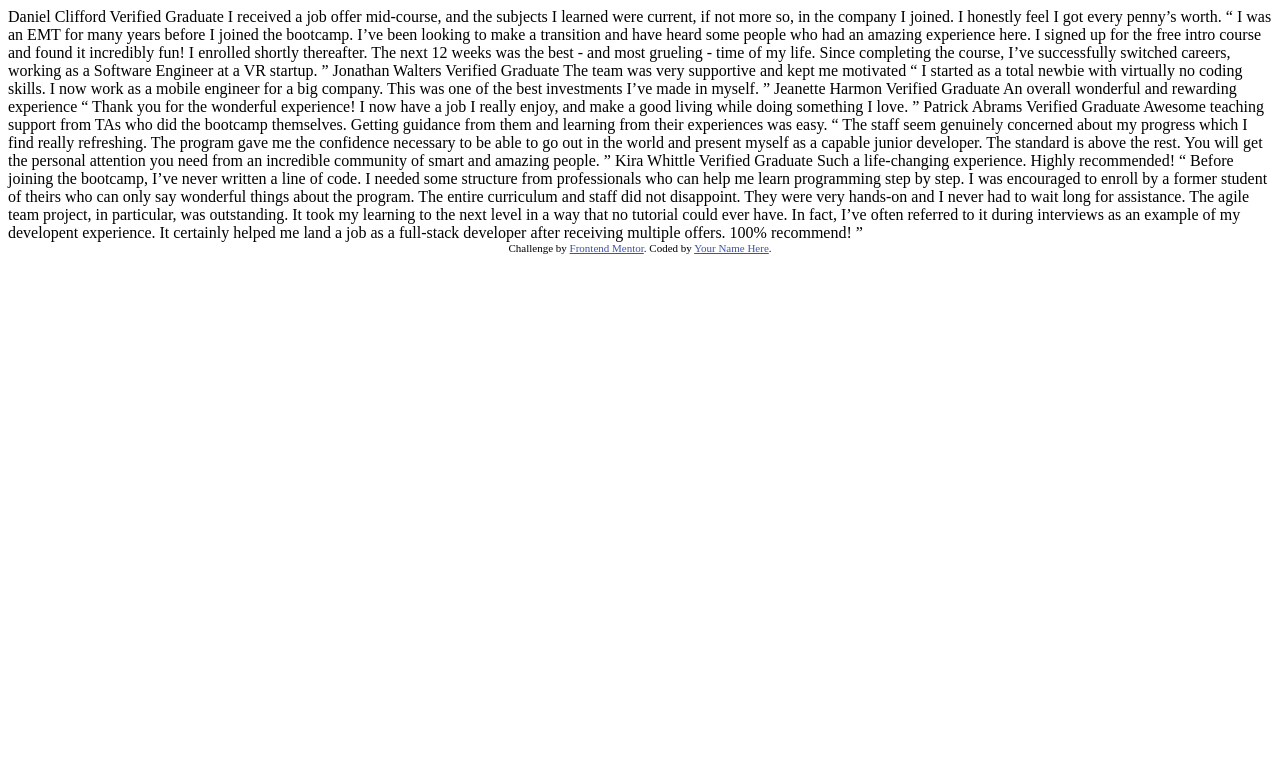
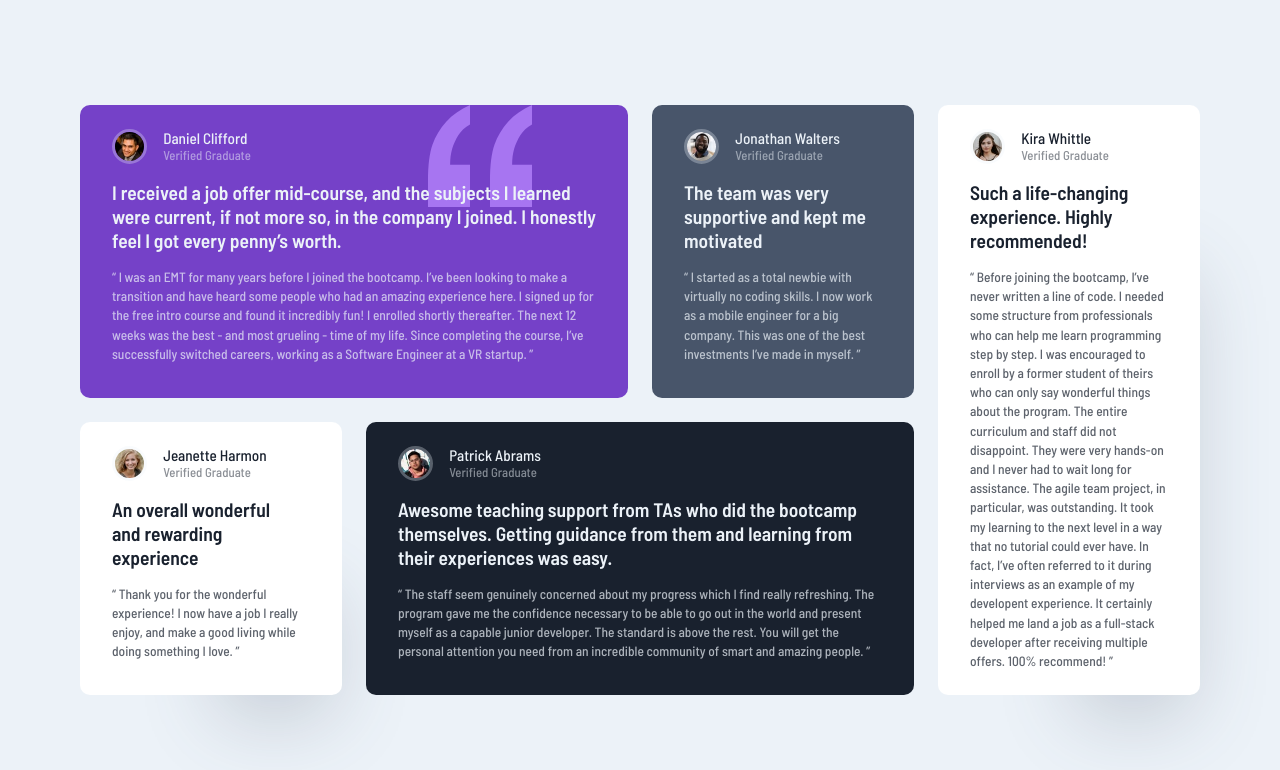
Before and after one commit to Deepali25-K/testimonials-grid-section, a plain HTML site: page index.html in a window 1280 px wide. Drawn offline with Linux system fonts and the light colour scheme.

Commit message:
coded the component

```diff
--- a/index.html
+++ b/index.html
@@ -2,75 +2,86 @@
 <html lang="en">
 <head>
   <meta charset="UTF-8">
-  <meta name="viewport" content="width=device-width, initial-scale=1.0"> <!-- displays site properly based on user's device -->
+  <meta name="viewport" content="width=device-width, initial-scale=1.0">
 
+  <link rel="stylesheet" href="styles.css">
   <link rel="icon" type="image/png" sizes="32x32" href="./images/favicon-32x32.png">
 
   <title>Frontend Mentor | [Challenge Name Here]</title>
 
-  <!-- Feel free to remove these styles or customise in your own stylesheet 👍 -->
-  <style>
-    .attribution { font-size: 11px; text-align: center; }
-    .attribution a { color: hsl(228, 45%, 44%); }
-  </style>
 </head>
 <body>
-  Daniel Clifford
-  Verified Graduate
+  <main>
 
-  I received a job offer mid-course, and the subjects I learned were current, if not more so,
-  in the company I joined. I honestly feel I got every penny’s worth.
+    <h1 class="hide-me">Testimonials Grid Section</h1>
 
-  “ I was an EMT for many years before I joined the bootcamp. I’ve been looking to make a
-  transition and have heard some people who had an amazing experience here. I signed up
-  for the free intro course and found it incredibly fun! I enrolled shortly thereafter.
-  The next 12 weeks was the best - and most grueling - time of my life. Since completing
-  the course, I’ve successfully switched careers, working as a Software Engineer at a VR startup. ”
+    <article>
+      <div class="quotation-marks"></div>
+      <div class="avatar">
+        <img src="https://raw.githubusercontent.com/Deepali25-K/testimonials-grid-section/main/images/image-daniel.jpg" alt="image-daniel">
+        <div class="info">
+          <h2>Daniel Clifford</h2>
+          <p>Verified Graduate</p>
+        </div>
+       </div>
+      <p class="bold-review">I received a job offer mid-course, and the subjects I learned were current, if not more so, in the company I joined. I honestly feel I got every penny’s worth.</p>
+      <p class="light-review">“ I was an EMT for many years before I joined the bootcamp. I’ve been looking to make a
+    transition and have heard some people who had an amazing experience here. I signed up
+    for the free intro course and found it incredibly fun! I enrolled shortly thereafter.
+    The next 12 weeks was the best - and most grueling - time of my life. Since completing
+    the course, I’ve successfully switched careers, working as a Software Engineer at a VR startup. ”</p>
+    </article>
 
-  Jonathan Walters
-  Verified Graduate
+    <article>
+      <div class="avatar">
+        <img src="https://raw.githubusercontent.com/Deepali25-K/testimonials-grid-section/main/images/image-jonathan.jpg" alt="image-jonathan">
+        <div class="info">
+          <h2>Jonathan Walters</h2>
+          <p>Verified Graduate</p>
+        </div>
+       </div>
+      <p class="bold-review">The team was very supportive and kept me motivated</p>
+      <p class="light-review">“ I started as a total newbie with virtually no coding skills. I now work as a mobile engineer for a big company. This was one of the best investments I’ve made in myself. ”</p>
+    </article>
 
-  The team was very supportive and kept me motivated
+    <article>
+      <div class="avatar">
+        <img src="https://raw.githubusercontent.com/Deepali25-K/testimonials-grid-section/main/images/image-jeanette.jpg" alt="image-jeanette">
+        <div class="info">
+          <h2>Jeanette Harmon</h2>
+          <p>Verified Graduate</p>
+        </div>
+       </div>
+      <p class="bold-review">An overall wonderful and rewarding experience</p>
+      <p class="light-review">“ Thank you for the wonderful experience! I now have a job I really enjoy, and make a good living while doing something I love. ”</p>
+    </article>
 
-  “ I started as a total newbie with virtually no coding skills. I now work as a mobile engineer
-  for a big company. This was one of the best investments I’ve made in myself. ”
+    <article>
+      <div class="avatar">
+        <img src="https://raw.githubusercontent.com/Deepali25-K/testimonials-grid-section/main/images/image-patrick.jpg" alt="image-patrick">
+        <div class="info">
+          <h2>Patrick Abrams</h2>
+          <p>Verified Graduate</p>
+        </div>
+       </div>
+      <p class="bold-review">Awesome teaching support from TAs who did the bootcamp themselves. Getting guidance from them and learning from their experiences was easy.</p>
+      <p class="light-review">“ The staff seem genuinely concerned about my progress which I find really refreshing. The program gave me the confidence necessary to be able to go out in the world and present myself as a capable
+    junior developer. The standard is above the rest. You will get the personal attention you need from
+    an incredible community of smart and amazing people. ”</p>
+    </article>
 
-  Jeanette Harmon
-  Verified Graduate
+    <article>
+      <div class="avatar">
+        <img src="https://raw.githubusercontent.com/Deepali25-K/testimonials-grid-section/main/images/image-kira.jpg" alt="image-kira">
+        <div class="info">
+          <h2>Kira Whittle</h2>
+          <p>Verified Graduate</p>
+        </div>
+       </div>
+      <p class="bold-review">Such a life-changing experience. Highly recommended!</p>
+      <p class="light-review">“ Before joining the bootcamp, I’ve never written a line of code. I needed some structure from professionals who can help me learn programming step by step. I was encouraged to enroll by a former student of theirs who can only say wonderful things about the program. The entire curriculum and staff did not disappoint. They were very hands-on and I never had to wait long for assistance. The agile team project, in particular, was outstanding. It took my learning to the next level in a way that no tutorial could ever have. In fact, I’ve often referred to it during interviews as an example of my developent experience. It certainly helped me land a job as a full-stack developer after receiving multiple offers. 100% recommend! ”</p>
+    </article>
 
-  An overall wonderful and rewarding experience
-
-  “ Thank you for the wonderful experience! I now have a job I really enjoy, and make a good living
-  while doing something I love. ”
-
-  Patrick Abrams
-  Verified Graduate
-
-  Awesome teaching support from TAs who did the bootcamp themselves. Getting guidance from them and
-  learning from their experiences was easy.
-
-  “ The staff seem genuinely concerned about my progress which I find really refreshing. The program
-  gave me the confidence necessary to be able to go out in the world and present myself as a capable
-  junior developer. The standard is above the rest. You will get the personal attention you need from
-  an incredible community of smart and amazing people. ”
-
-  Kira Whittle
-  Verified Graduate
-
-  Such a life-changing experience. Highly recommended!
-
-  “ Before joining the bootcamp, I’ve never written a line of code. I needed some structure from
-  professionals who can help me learn programming step by step. I was encouraged to enroll by a former
-  student of theirs who can only say wonderful things about the program. The entire curriculum and staff
-  did not disappoint. They were very hands-on and I never had to wait long for assistance. The agile team
-  project, in particular, was outstanding. It took my learning to the next level in a way that no tutorial
-  could ever have. In fact, I’ve often referred to it during interviews as an example of my developent
-  experience. It certainly helped me land a job as a full-stack developer after receiving multiple offers.
-  100% recommend! ”
-
-  <div class="attribution">
-    Challenge by <a href="https://www.frontendmentor.io?ref=challenge" target="_blank">Frontend Mentor</a>.
-    Coded by <a href="#">Your Name Here</a>.
-  </div>
+  </main>
 </body>
 </html>
--- a/styles.css
+++ b/styles.css
@@ -0,0 +1,219 @@
+@import url('https://fonts.googleapis.com/css2?family=Barlow+Semi+Condensed:wght@500;600&display=swap');
+
+/*! minireset.css v0.0.6 | MIT License | github.com/jgthms/minireset.css */
+
+html,
+body,
+p,
+ol,
+ul,
+li,
+dl,
+dt,
+dd,
+blockquote,
+figure,
+fieldset,
+legend,
+textarea,
+pre,
+iframe,
+hr,
+h1,
+h2,
+h3,
+h4,
+h5,
+h6 {
+  margin: 0;
+  padding: 0;
+}
+
+h1,
+h2,
+h3,
+h4,
+h5,
+h6 {
+  font-size: 100%;
+  font-weight: normal;
+}
+
+ul {
+  list-style: none;
+}
+
+button,
+input,
+select {
+  margin: 0;
+}
+
+html {
+  box-sizing: border-box;
+}
+
+*, *::before, *::after {
+  box-sizing: inherit;
+}
+
+img,
+video {
+  height: auto;
+  max-width: 100%;
+}
+
+iframe {
+  border: 0;
+}
+
+table {
+  border-collapse: collapse;
+  border-spacing: 0;
+}
+
+td,
+th {
+  padding: 0;
+}
+
+/* CUSTOM CSS */
+
+body{
+  min-height: 100vh;
+  font-family: 'Barlow Semi Condensed', sans-serif;
+  color: hsl(210, 46%, 95%);
+  background-color: hsl(210, 46%, 95%);
+  display: flex;
+  align-items: center;
+  justify-content: center;
+}
+
+main{
+  display: grid;
+  grid-template-columns: 1fr;
+  gap: 1rem;
+  margin: 1.2rem;
+}
+
+.hide-me{
+  display: none;
+}
+
+article{
+  padding: 1.5rem 2rem;
+  border-radius: 10px;
+}
+
+.avatar{
+  display: flex;
+  gap: 1rem;
+  align-items: center;
+  margin-bottom: 1rem;
+}
+
+.avatar img{
+  height: 2.2rem;
+  width: 2.2rem;
+  border-radius: 50%;
+  border: 3px solid hsla(210, 46%, 95%, 0.3);
+}
+
+.info p{
+  font-size: 0.8rem;
+  opacity: 50%;
+}
+
+h2{
+  font-size: 0.95rem;
+}
+
+.bold-review{
+  font-size: 1.22rem;
+  font-weight: 600;
+  margin-bottom: 1rem;
+}
+
+.light-review{
+  font-size: 0.84rem;
+  opacity: 70%;
+  line-height: 1.2rem;
+}
+
+.quotation-marks{
+  position: absolute;
+  width: 8rem;
+  height: 8rem;
+  background-image: url("https://raw.githubusercontent.com/Deepali25-K/testimonials-grid-section/main/images/bg-pattern-quotation.svg");
+  background-repeat: no-repeat;
+  top: 0;
+  right: 0;
+  z-index: -1;
+}
+
+main article:nth-child(2){
+  background-color: hsl(263, 55%, 52%);
+  position: relative;
+  z-index: 0;
+}
+
+main article:nth-child(3){
+  background-color: hsl(217, 19%, 35%);
+}
+
+main article:nth-child(4), article:last-child{
+  background-color: hsl(0, 0%, 100%);
+  color: hsl(219, 29%, 14%);
+  box-shadow: 4rem 6rem 5rem -4.7rem rgba(72, 85, 106, 0.247378);
+}
+
+main article:nth-child(5){
+  background-color: hsl(219, 29%, 14%);
+}
+
+/* MEDIA QUERIES */
+
+@media (min-width: 600px) and (max-width: 800px){
+  main{
+    width: 35rem;
+  }
+}
+
+@media (min-width: 900px){
+  main{
+    max-width: 70rem;
+    display: grid;
+    gap: 1.5rem;
+    grid-template-rows: auto;
+    grid-template-columns: 1fr 1fr 1fr 1fr;
+    grid-template-areas:
+      "review1 review1 review2 review5"
+      "review3 review4 review4 review5"
+      ;
+  }
+
+  .quotation-marks{
+    right: 4.5rem;
+  }
+
+  main article:nth-child(2){
+    grid-area: review1;
+  }
+
+  main article:nth-child(3){
+    grid-area: review2;
+  }
+
+  main article:nth-child(4){
+    grid-area: review3;
+    padding-right: 2.5rem;
+  }
+
+  main article:nth-child(5){
+    grid-area: review4;
+  }
+
+  main article:last-child{
+    grid-area: review5;
+  }
+}
```
